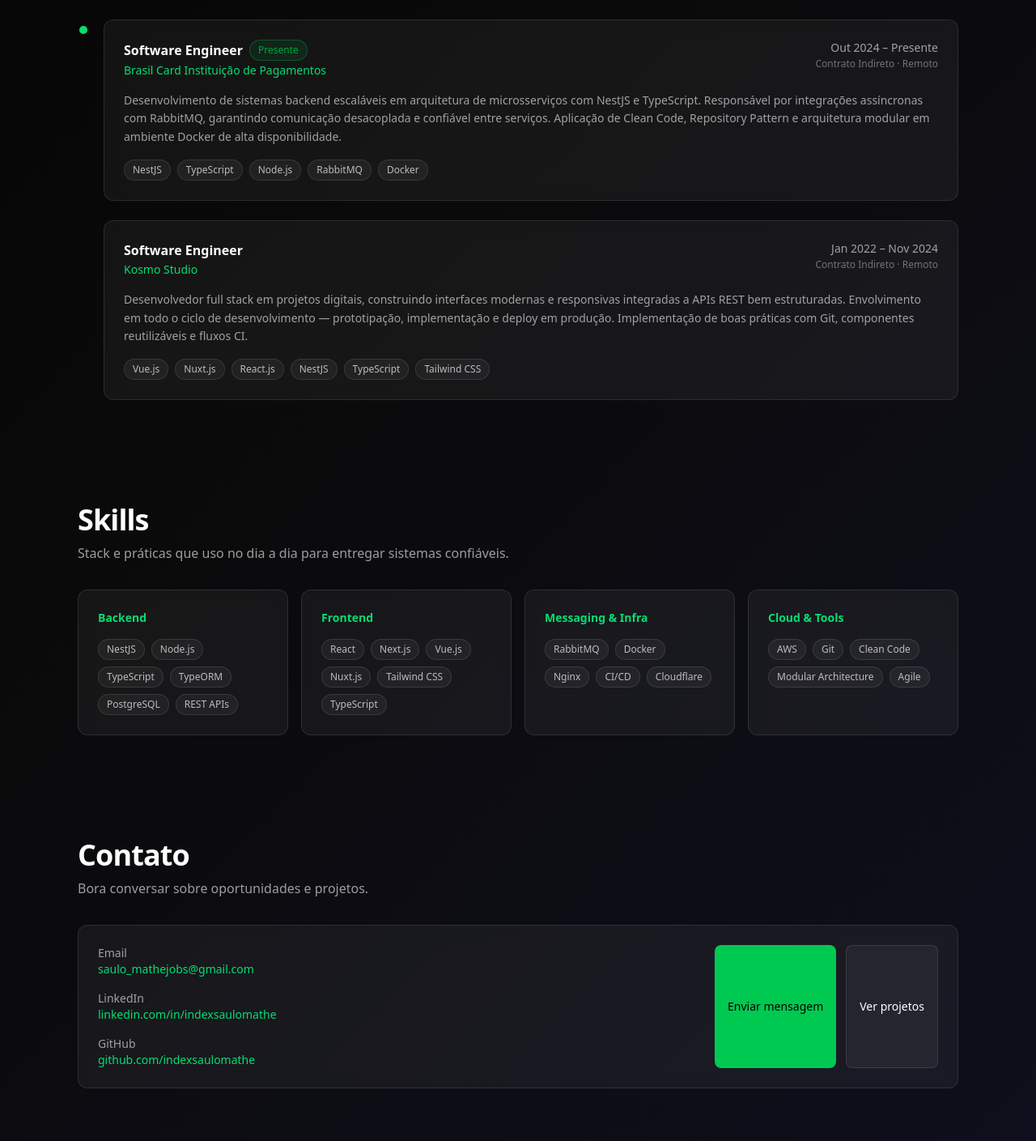
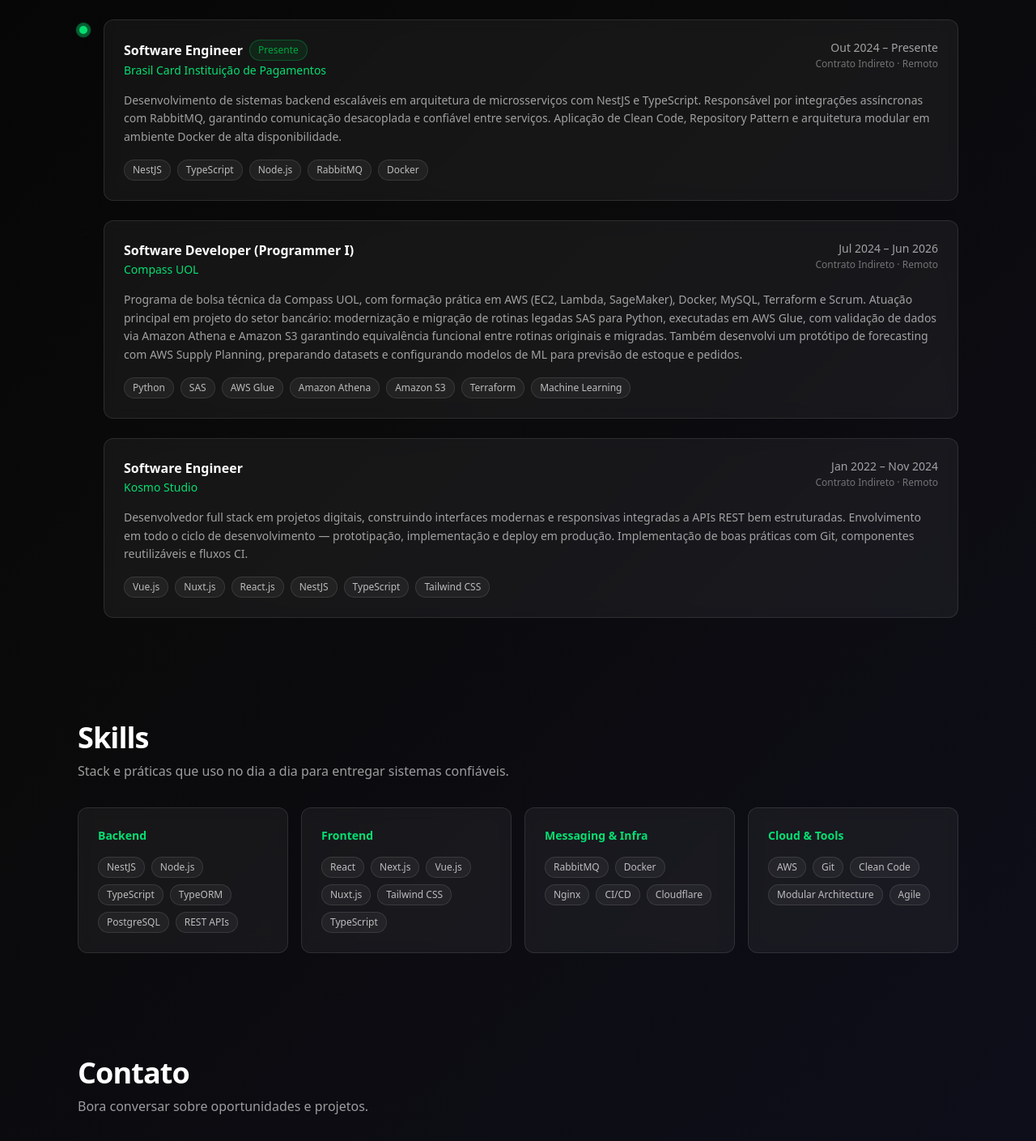
Before and after one commit to indexsaulomathe/front-next-portfolio, a Next.js app: page / in a window 1280 px wide. Shown: the part 1330-2739 px from the top of the page at 81% size. Built offline with nearby package versions, Linux system fonts and the light colour scheme.

Commit message:
fix: correct Compass UOL experience details and contact email from LinkedIn profile

```diff
--- a/src/components/organisms/Experience/index.tsx
+++ b/src/components/organisms/Experience/index.tsx
@@ -14,6 +14,15 @@
       description:
         "Desenvolvimento de sistemas backend escaláveis em arquitetura de microsserviços com NestJS e TypeScript. Responsável por integrações assíncronas com RabbitMQ, garantindo comunicação desacoplada e confiável entre serviços. Aplicação de Clean Code, Repository Pattern e arquitetura modular em ambiente Docker de alta disponibilidade.",
       skills: ["NestJS", "TypeScript", "Node.js", "RabbitMQ", "Docker"],
+    },
+    {
+      company: "Compass UOL",
+      role: "Software Developer (Programmer I)",
+      period: "Jul 2024 – Jun 2026",
+      current: false,
+      description:
+        "Programa de bolsa técnica da Compass UOL, com formação prática em AWS (EC2, Lambda, SageMaker), Docker, MySQL, Terraform e Scrum. Atuação principal em projeto do setor bancário: modernização e migração de rotinas legadas SAS para Python, executadas em AWS Glue, com validação de dados via Amazon Athena e Amazon S3 garantindo equivalência funcional entre rotinas originais e migradas. Também desenvolvi um protótipo de forecasting com AWS Supply Planning, preparando datasets e configurando modelos de ML para previsão de estoque e pedidos.",
+      skills: ["Python", "SAS", "AWS Glue", "Amazon Athena", "Amazon S3", "Terraform", "Machine Learning"],
     },
     {
       company: "Kosmo Studio",
@@ -34,6 +43,15 @@
       description:
         "Development of scalable backend systems in a microservices architecture using NestJS and TypeScript. Responsible for async integrations with RabbitMQ, ensuring decoupled and reliable communication between services. Applied Clean Code, Repository Pattern, and modular architecture in a high-availability Docker environment.",
       skills: ["NestJS", "TypeScript", "Node.js", "RabbitMQ", "Docker"],
+    },
+    {
+      company: "Compass UOL",
+      role: "Software Developer (Programmer I)",
+      period: "Jul 2024 – Jun 2026",
+      current: false,
+      description:
+        "Compass UOL technical scholarship program, with hands-on training in AWS (EC2, Lambda, SageMaker), Docker, MySQL, Terraform and Scrum. Core work on a banking-sector project: modernizing and migrating legacy SAS routines to Python, executed on AWS Glue, validating data via Amazon Athena and Amazon S3 to ensure functional equivalence between original and migrated routines. Also built an AWS Supply Planning forecasting prototype, preparing datasets and configuring ML models for inventory and order predictions.",
+      skills: ["Python", "SAS", "AWS Glue", "Amazon Athena", "Amazon S3", "Terraform", "Machine Learning"],
     },
     {
       company: "Kosmo Studio",
--- a/src/shared/data/contact-links.ts
+++ b/src/shared/data/contact-links.ts
@@ -1,8 +1,8 @@
 export const contactLinks = [
   {
     label: "Email",
-    value: "saulo_mathejobs@gmail.com",
-    href: "mailto:saulo_mathejobs@gmail.com",
+    value: "saulomathejobs@gmail.com",
+    href: "mailto:saulomathejobs@gmail.com",
     external: false,
   },
   {
```
